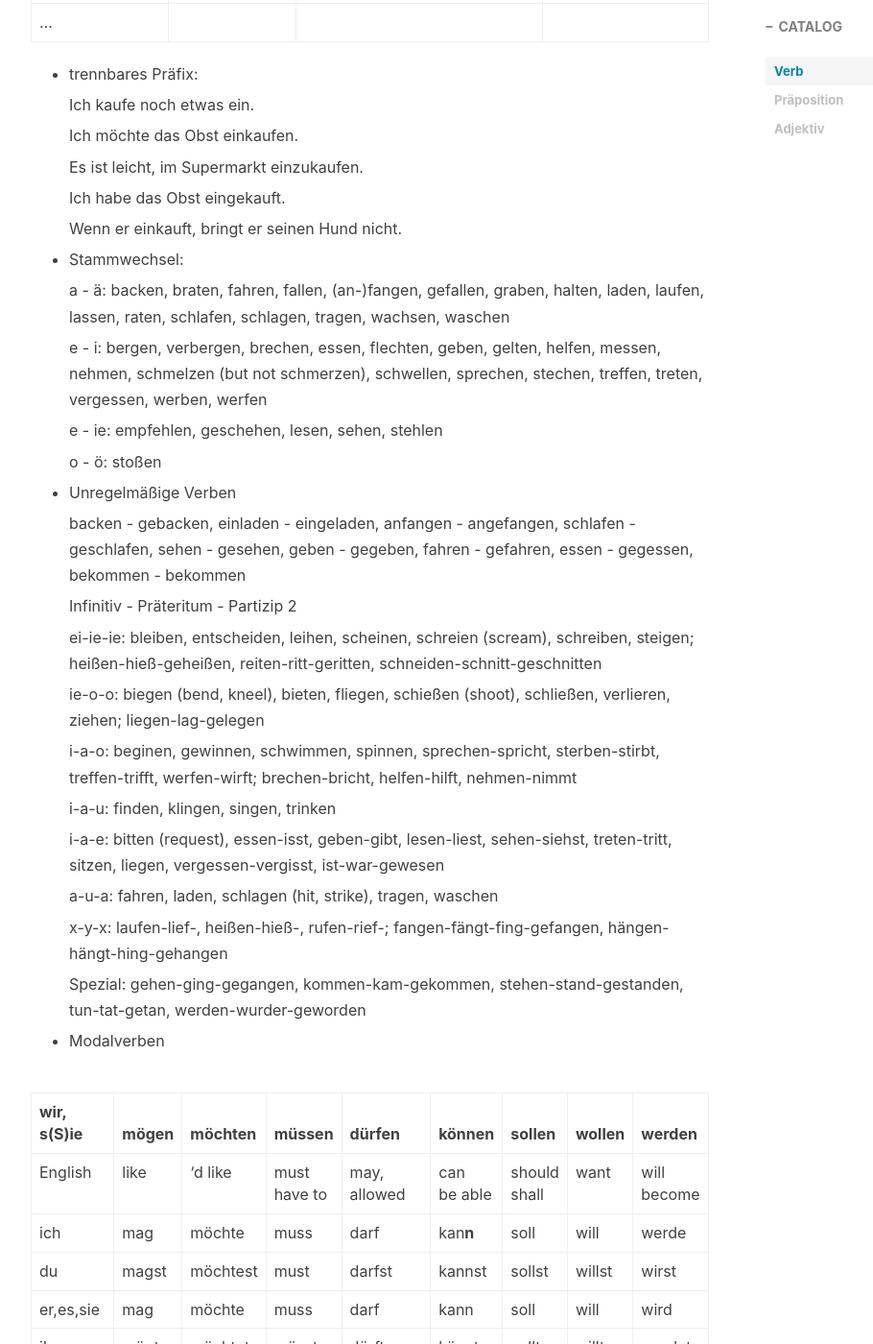
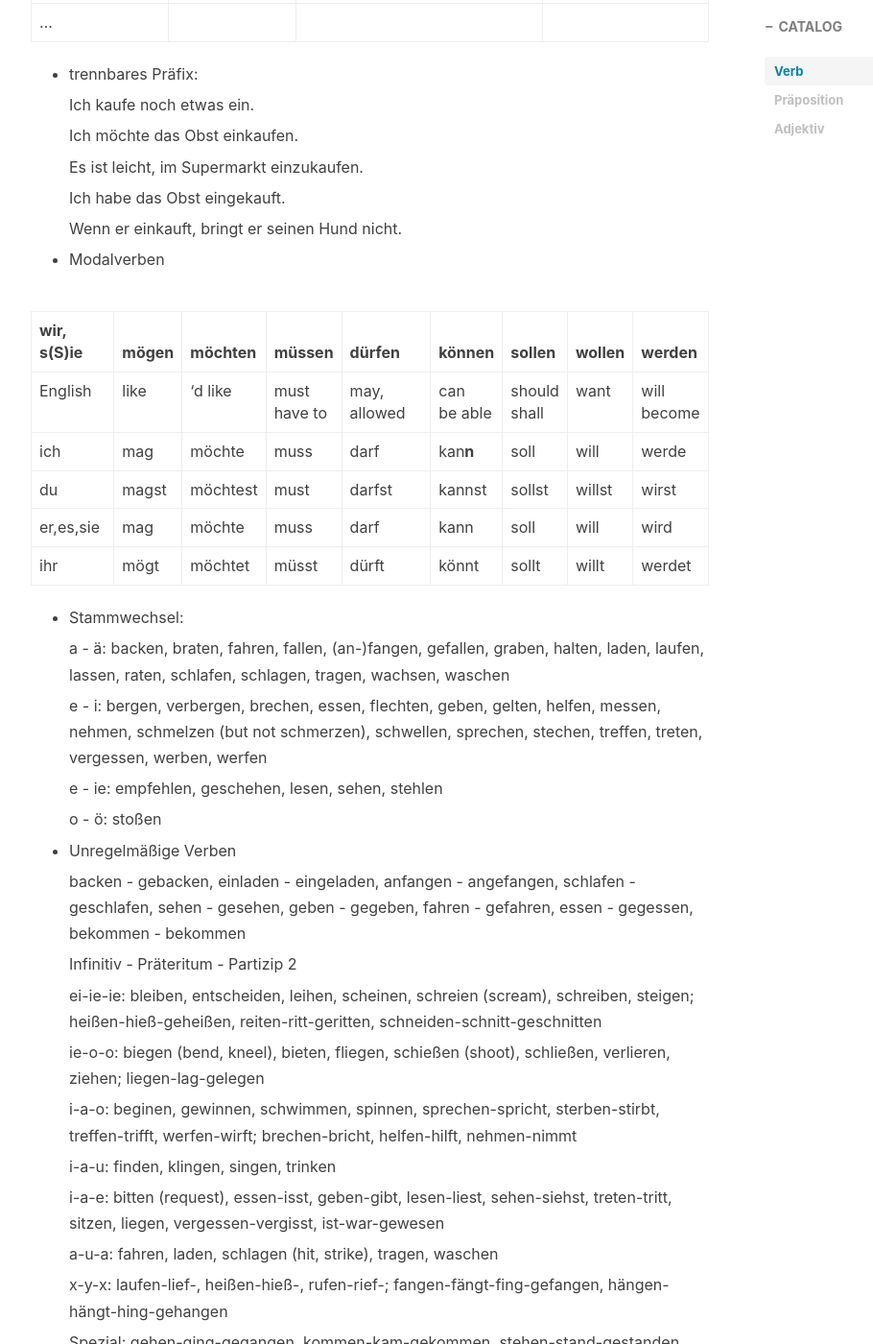
Before and after one commit to Bearxcave/Bearxcave.github.io, a Jekyll site: the page built from _posts/2023-09-17-Deutsch-learnen.md, in a window 1280 px wide and 1400 px high, scrolled down 2236 px. Shown: the whole window at 96% size, without its empty margins (233-1143 px from the left). Built offline with Jekyll 4.4.1, drawn with Linux system fonts in a browser that asks for light colours; nearby versions of some CDN libraries; comment, search, counter and statistics services are not loaded; some of the changed lines change nothing that is shown; some of the changed text lies outside the part shown.

Commit message:
Update 2023-09-17-Deutsch-learnen.md

```diff
--- a/_posts/2023-09-17-Deutsch-learnen.md
+++ b/_posts/2023-09-17-Deutsch-learnen.md
@@ -68,6 +68,16 @@ zB, Er antwortet mir nicht. - Er beantwortet die Frage nicht.
 
   Wenn er einkauft, bringt er seinen Hund nicht.
 
+* Modalverben
+
+| wir, s(S)ie | mögen | möchten | müssen | dürfen | können | sollen | wollen | werden |
+| ---- | ---- | ---- | ---- | ---- | ---- | ---- | ---- | ---- |
+| English | like | 'd like | must<br>have to | may, allowed | can<br>be able | should<br>shall | want | will<br>become |
+| ich       | mag   | möchte   | muss  | darf   | kan<b>n</b> | soll   | will   | werde  |
+| du        | magst | möchtest | must  | darfst | kannst | sollst | willst | wirst  |
+| er,es,sie | mag   | möchte   | muss  | darf   | kann   | soll   | will   | wird   |
+| ihr       | mögt  | möchtet  | müsst | dürft  | könnt  | sollt  | willt  | werdet |
+
 * Stammwechsel:
 
   a - ä: backen, braten, fahren, fallen, (an-)fangen, gefallen, graben, halten, laden, laufen, lassen, raten, schlafen, schlagen, tragen, wachsen, waschen
@@ -99,16 +109,6 @@ zB, Er antwortet mir nicht. - Er beantwortet die Frage nicht.
   x-y-x: laufen-lief-, heißen-hieß-, rufen-rief-; fangen-fängt-fing-gefangen, hängen-hängt-hing-gehangen
 
   Spezial: gehen-ging-gegangen, kommen-kam-gekommen, stehen-stand-gestanden, tun-tat-getan, werden-wurder-geworden
-
-* Modalverben
-
-| wir, s(S)ie | mögen | möchten | müssen | dürfen | können | sollen | wollen | werden |
-| ---- | ---- | ---- | ---- | ---- | ---- | ---- | ---- | ---- |
-| English | like | 'd like | must<br>have to | may, allowed | can<br>be able | should<br>shall | want | will<br>become |
-| ich       | mag   | möchte   | muss  | darf   | kan<b>n</b> | soll   | will   | werde  |
-| du        | magst | möchtest | must  | darfst | kannst | sollst | willst | wirst  |
-| er,es,sie | mag   | möchte   | muss  | darf   | kann   | soll   | will   | wird   |
-| ihr       | mögt  | möchtet  | müsst | dürft  | könnt  | sollt  | willt  | werdet |
 
 * Dativverben: antworten, helfen, gefallen, auffallen, einfallen, ähneln, gleichen, begegnen, entgegnen, ausweichen, beistehen, danken, dienen, drohen, erlauben, erscheinen, fehlen, befehlen, folgen, gehorchen, gehören, gelingen, genügen, geschehen, glauben, glücken, gratulieren, lauschen, munden, passen, passieren, raten, schaden, schmecken, schmeicheln, sich nähern, trauen, vertrauen, weichen, widersprechen, winken
 
```
